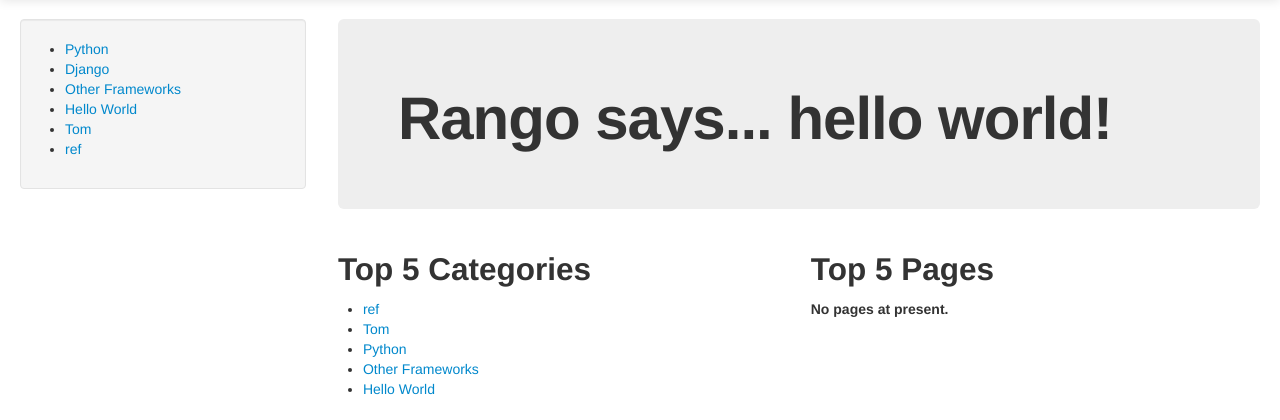
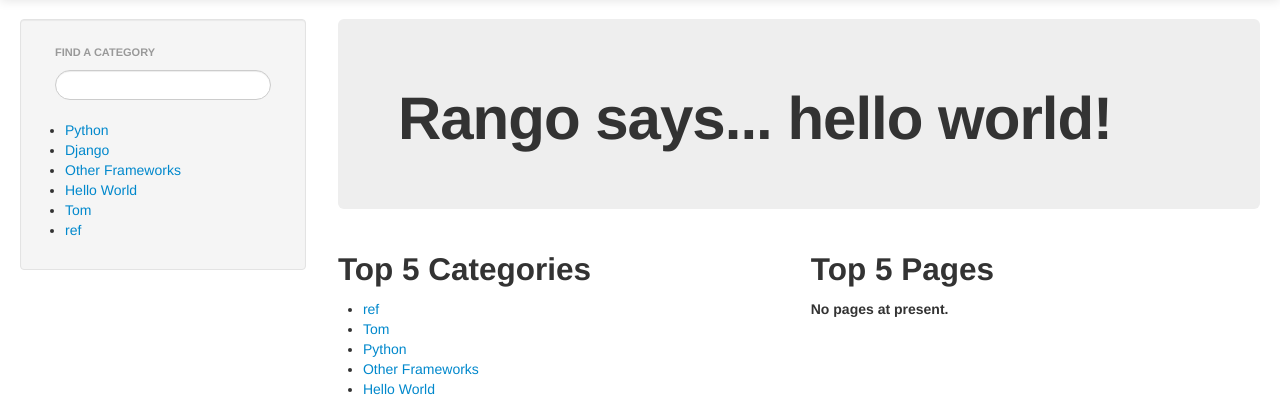
Before and after one commit to thanley11/rango, a Django app: page /rango/ in a window 1280 px wide. Shown: the part 41-461 px from the top of the page. Run offline with Django 3.2, Linux system fonts and the light colour scheme; data comes from the database, SQL or seed files in the repository; both versions use the stored data as it was after the commit; parts of the project's set-up code (start-up, migrations or seed data) failed here and were passed over.

Commit message:
Updated suggestion functionality Fixed models.py with South Updated ajax-js

```diff
--- a/rango/models.py
+++ b/rango/models.py
@@ -3,7 +3,7 @@
 
 class Category(models.Model):
     name = models.CharField(max_length=128, unique=True)
-
+    likes = models.IntegerField(default=0)
     def __unicode__(self):
         return self.name
 
--- a/rango/urls.py
+++ b/rango/urls.py
@@ -11,11 +11,12 @@
         url(r'^login/$', views.user_login, name="login"),
         url(r'^restricted/$', views.restricted, name="restricted"),
         url(r'^logout/$', views.user_logout, name="logout"),
-		url(r'^about/$', views.about, name="about"),
-		url(r'^search/$', views.search, name="search"),
+        url(r'^about/$', views.about, name="about"),
+        url(r'^search/$', views.search, name="search"),
         url(r'^profile/$', views.profile, name="profile"),
-        url(r'goto/$', views.track_url, name="track_url"),
-        url(r'like_category/$', views.like_category, name="like_category"),
+        url(r'^goto/$', views.track_url, name="track_url"),
+        url(r'^like_category/$', views.like_category, name="like_category"),
+        url(r'^suggest_category/$', views.suggest_category, name='suggest_category'),
 )
 
 if settings.DEBUG:
--- a/rango/views.py
+++ b/rango/views.py
@@ -57,11 +57,12 @@
 
 def category(request, category_name_url):
     context = RequestContext(request)
+    cat_list = get_category_list()
     category_name = decode_url(category_name_url)
-    context_dict = {'category_name': category_name, 'category_name_url' : category_name_url}
 
-    cat_list = get_category_list()
-    context_dict['cat_list'] = cat_list
+    context_dict = {'category_name': category_name, 'cat_list' : cat_list}
+
+
     try:
         category = Category.objects.get(name=category_name)
         context_dict['category'] = category
@@ -89,17 +90,34 @@
     return HttpResponse(likes)
 
 def get_category_list(max_results=0, starts_with=''):
-	cat_list = []
+    cat_list = []
 
-	if starts_with:
-		cat_list = Category.objects.filter(name__startswith=starts_with)
-	else:
-		cat_list = Category.objects.all()
+    if starts_with:
+        cat_list = Category.objects.filter(name__startswith=starts_with)
+    else:
+        cat_list = Category.objects.all()
 
-	for cat in cat_list:
-		cat.url = encode_url(cat.name)
+    if max_results > 0:
+        if len(cat_list) > max_results:
+            cat_list = cat_list[:max_results]
 
-	return cat_list
+    for cat in cat_list:
+        cat.url = encode_url(cat.name)
+
+    return cat_list
+
+def suggest_category(request):
+        context = RequestContext(request)
+        cat_list = []
+        starts_with = ''
+        if request.method == 'GET':
+                starts_with = request.GET['suggestion']
+        else:
+                starts_with = request.POST['suggestion']
+
+                cat_list = get_category_list(8, starts_with)
+
+        return render_to_response('rango/category_list.html', {'cat_list': cat_list }, context)
 
 def add_category(request):
     context = RequestContext(request)
--- a/static/js/rango-ajax.js
+++ b/static/js/rango-ajax.js
@@ -7,4 +7,12 @@
                 $('#likes').hide();
             });
     });
+
+            $('#suggestion').keyup(function(){
+                var query;
+                query = $(this).val();
+                $.get('/rango/suggest_category/', {suggestion: query}, function(data){
+                 $('#cats').html(data);
+                });
+        });
 });
--- a/tango_with_django_project/settings.py
+++ b/tango_with_django_project/settings.py
@@ -149,6 +149,7 @@
     'rango',
     # Uncomment the next line to enable the admin:
     'django.contrib.admin',
+    'south',
     # Uncomment the next line to enable admin documentation:
     # 'django.contrib.admindocs',
 )
--- a/templates/rango/base.html
+++ b/templates/rango/base.html
@@ -51,15 +51,23 @@
         <div class="span3">
             <div class="well sidebar-nav">
 				<ul class="nav nav-list">
-					<li></li>
-					<li></li>
-					{% block navbar %}
+                    <li></li>
+                    <li></li>
+                    {% block navbar %}
 					{% endblock %}
+                </ul>
+
+                <ul class="nav nav-list">
+					<li class ="nav-header">Find a Category</li>
+                    <form>
+                    <label></label>
+					<li><input class="search-query span 10" type="text" name="suggestion" value="" id="suggestion" autocomplete="off" /></li>
+                    </form>
 				</ul>
 
                  {% if cat_list %}
                  <div id="cats">
-                         {% include 'rango/category_list.html' %}
+                         {% include 'rango/category_list.html' with cat_list=cat_list %}
                  </div>
 				{% endif %}
             </div>
--- a/templates/rango/category.html
+++ b/templates/rango/category.html
@@ -10,7 +10,7 @@
     <b id="like_count">{{ category.likes }}</b> people like this category
 
     {% if user.is_authenticated %}
-         <button id="like" data-catid="{{category.id}}" class="btn btn-mini btn-primary" type="button">Like</button>
+         <button id="likes" data-catid="{{category.id}}" class="btn btn-mini btn-primary" type="button">Like</button>
     {% endif %}
     </p>
     <br />
--- a/templates/rango/category_list.html
+++ b/templates/rango/category_list.html
@@ -5,5 +5,5 @@
 			{% endfor %}
         </ul>
 {% else %}
-    	<strong>No categories at present. </strong>
+    	<strong>No categories at present1. </strong>
 {% endif %}
```
Also changed, not shown: rango/migrations/0001_initial.py (added), rango/migrations/0002_auto__add_field_category_likes.py (added), rango/migrations/__init__.py (added), sqlite.db, 1 other file.
